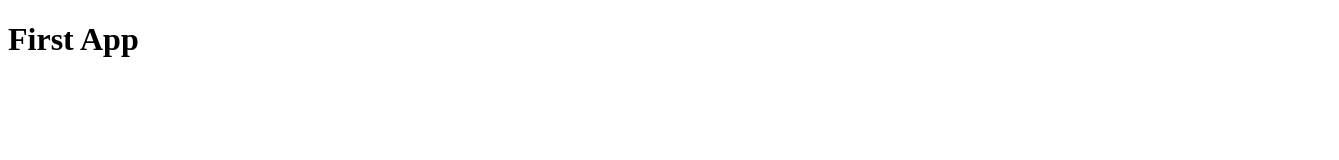
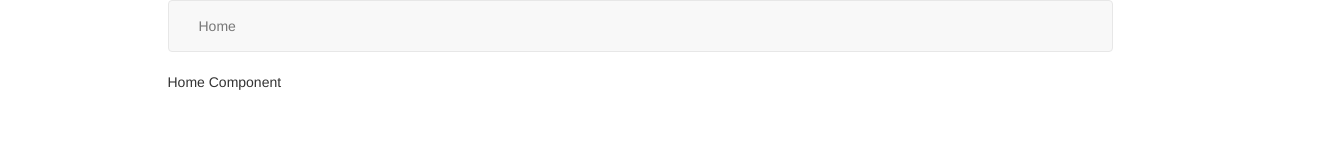
Before and after one commit to hharshagrawal/katakuri, a React app: page / in a window 1280 px wide. Shown: the whole page, 1339 px wide, since content can reach past the window. Built offline with nearby package versions, Linux system fonts and the light colour scheme.

Commit message:
Basic Components

```diff
--- /dev/null
+++ b/src/app/components/Header/Header.js
@@ -0,0 +1,17 @@
+import React from 'react';
+
+export class Header extends React.Component {
+    render() {
+        return (
+            <nav className="navbar navbar-default">
+                <div className="container">
+                    <div className="navbar-header">
+                        <ul className="nav navbar-nav">
+                            <li><a href="#">Home</a></li>
+                        </ul>
+                    </div>
+                </div>
+            </nav>
+        );
+    }
+}
--- /dev/null
+++ b/src/app/components/Home.js
@@ -0,0 +1,11 @@
+import React from 'react';
+
+export class Home extends React.Component {
+    render() {
+        return (
+            <div>
+                <p>Home Component</p>
+            </div>
+        )
+    }
+}
--- a/src/app/index.js
+++ b/src/app/index.js
@@ -4,11 +4,23 @@ import _ from 'lodash';
 import React from 'react';
 import ReactDOM from 'react-dom';
 
+import { Header } from './components/Header/Header';
+import { Home } from './components/Home';
+
 class App extends React.Component {
     render() {
         return (
-            <div>
-                <h1>First App</h1>
+            <div className="container">
+                <div className="row">
+                    <div className="col-xs-10 col-xs-offset-1">
+                        <Header/>
+                    </div>
+                </div>
+                <div className="row">
+                    <div className="col-xs-10 col-xs-offset-1">
+                        <Home/>
+                    </div>
+                </div>
             </div>
         );
     };
--- a/src/index.html
+++ b/src/index.html
@@ -3,6 +3,7 @@
     <head>
         <meta charset="utf-8">
         <title>Basic React Setup</title>
+        <link rel="stylesheet" href="https://maxcdn.bootstrapcdn.com/bootstrap/3.3.7/css/bootstrap.min.css" integrity="sha384-BVYiiSIFeK1dGmJRAkycuHAHRg32OmUcww7on3RYdg4Va+PmSTsz/K68vbdEjh4u" crossorigin="anonymous">
     </head>
     <body>
         <div id="app"></div>
```
Also changed, not shown: src/app/components/Footer/Footer.js (added).
